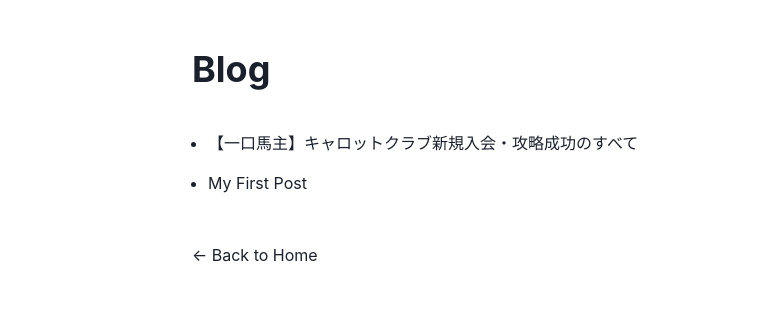
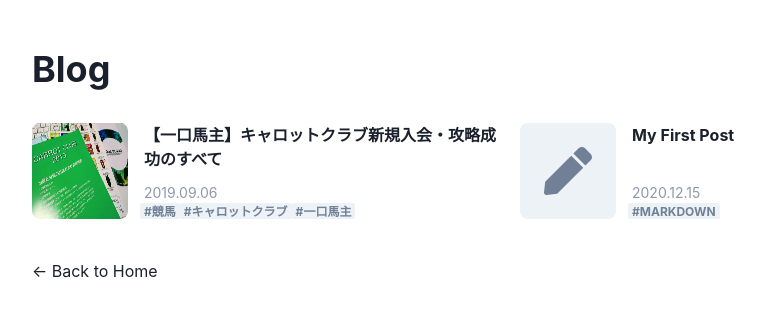
Before and after one commit to suzukalight/suzukalight-com, a Next.js app: page /blog in a window 1280 px wide. Shown: the top 316 px of the page, without its empty margins (128-893 px from the left). Built offline with nearby package versions, Linux system fonts and the light colour scheme.

Commit message:
Add ArticleList component

```diff
--- /dev/null
+++ b/src/components/molecules/ArticleList/index.tsx
@@ -0,0 +1,86 @@
+import React from 'react';
+import Link from 'next/link';
+import {
+  Flex,
+  Center,
+  Icon,
+  Heading,
+  Img,
+  Text,
+  SimpleGrid,
+  Link as ChakraLink,
+  Badge,
+} from '@chakra-ui/react';
+import { FaPen } from 'react-icons/fa';
+
+import format from 'date-fns/format';
+
+type ArticleData = {
+  slug: string;
+  title: string;
+  excerpt: string;
+  date: string | null;
+  tags: string[] | null;
+  image?: string;
+};
+
+type ArticleCardProps = ArticleData & { baseUrl: string };
+
+export const ArticleCard: React.FC<ArticleCardProps> = ({
+  slug,
+  title,
+  date,
+  tags,
+  image,
+  baseUrl,
+}) => (
+  <Link href={`${baseUrl}/[slug]`} as={`${baseUrl}/${slug}`}>
+    <ChakraLink>
+      <Flex direction="row" maxH={24} overflowY="hidden">
+        {image ? (
+          <Img
+            src={image}
+            boxSize={24}
+            borderRadius={8}
+            flexShrink={0}
+            mr={4}
+            backgroundColor="gray.100"
+          />
+        ) : (
+          <Center boxSize={24} borderRadius={8} flexShrink={0} mr={4} backgroundColor="gray.100">
+            <Icon as={FaPen} boxSize={12} color="gray.500" />
+          </Center>
+        )}
+
+        <Flex flexGrow={1} direction="column">
+          <Heading as="h3" size="sm" lineHeight={1.5} maxH="3em" overflowY="hidden">
+            {title}
+          </Heading>
+          <Flex flexGrow={1} direction="column" justifyContent="flex-end">
+            <Text fontSize="sm" color="gray.500" opacity="0.8">
+              {date ? format(new Date(date), 'yyyy.MM.dd') : ''}
+            </Text>
+            <Flex direction="row" maxH="1em" overflow="hidden" ml="-4px">
+              {(tags || []).map((tag) => (
+                <Badge key={tag} color="gray.500">{`#${tag}`}</Badge>
+              ))}
+            </Flex>
+          </Flex>
+        </Flex>
+      </Flex>
+    </ChakraLink>
+  </Link>
+);
+
+type ArticleListProps = {
+  articles: ArticleData[];
+  baseUrl: string;
+};
+
+export const ArticleList: React.FC<ArticleListProps> = ({ articles, baseUrl }) => (
+  <SimpleGrid columns={[1, 1, 2]} gap={4}>
+    {articles.map((article) => (
+      <ArticleCard key={article.slug} {...article} baseUrl={baseUrl} />
+    ))}
+  </SimpleGrid>
+);
--- a/src/pages/blog/index.tsx
+++ b/src/pages/blog/index.tsx
@@ -4,13 +4,14 @@ import Link from 'next/link';
 import fs from 'fs';
 import path from 'path';
 import matter from 'gray-matter';
-import { Box, Heading, ListItem, UnorderedList, Text, Link as ChakraLink } from '@chakra-ui/react';
+import { Box, Heading, Text, Link as ChakraLink } from '@chakra-ui/react';
+import { ArticleList } from '../../components/molecules/ArticleList';
 
 const root = process.cwd();
 const contentDir = 'contents/blog';
 const baseUrl = '/blog/posts';
 
-export default function IndexPage({ postData }) {
+export default function IndexPage({ articles }) {
   return (
     <Box>
       <Head>
@@ -20,20 +21,14 @@ export default function IndexPage({ postData }) {
 
       <Box py={8}>
         <Box m="1em">
-          <Box maxW="640px" mx="auto">
+          <Box maxW="960px" mx="auto">
             <Heading as="h1" mb={8}>
               Blog
             </Heading>
 
-            <UnorderedList mb={8}>
-              {postData.map((data) => (
-                <ListItem key={data.slug} py={2}>
-                  <Link href={`${baseUrl}/[slug]`} as={`${baseUrl}/${data.slug}`}>
-                    <ChakraLink>{data.frontMatter.title}</ChakraLink>
-                  </Link>
-                </ListItem>
-              ))}
-            </UnorderedList>
+            <Box mb={8}>
+              <ArticleList articles={articles} baseUrl={baseUrl} />
+            </Box>
 
             <Box mb={16}>
               <Link href="/">
@@ -51,13 +46,19 @@ export default function IndexPage({ postData }) {
 
 export async function getStaticProps() {
   const contentRoot = path.join(root, contentDir);
-  const postData = fs.readdirSync(contentRoot).map((p) => {
-    const content = fs.readFileSync(path.join(contentRoot, p), 'utf8');
+  const articles = fs.readdirSync(contentRoot).map((p) => {
+    const source = fs.readFileSync(path.join(contentRoot, p), 'utf8');
+    const { data, content } = matter(source);
+
     return {
       slug: p.replace(/\.mdx/, ''),
-      content,
-      frontMatter: matter(content).data,
+      title: data.title,
+      excerpt: content.substr(0, 128),
+      date: data.date || null,
+      image: data.hero || null,
+      tags: data.tags || null,
     };
   });
-  return { props: { postData } };
+
+  return { props: { articles } };
 }
```
